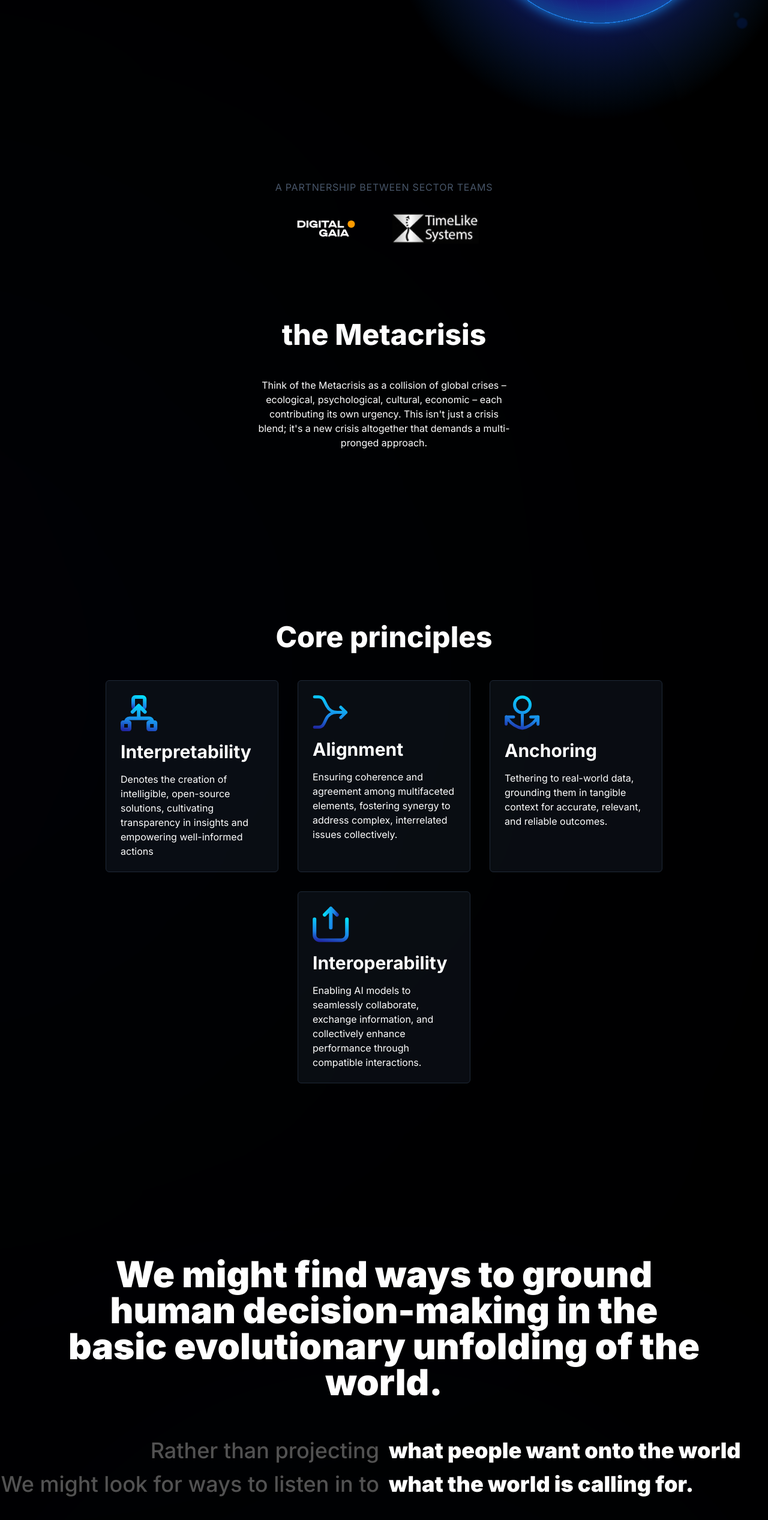
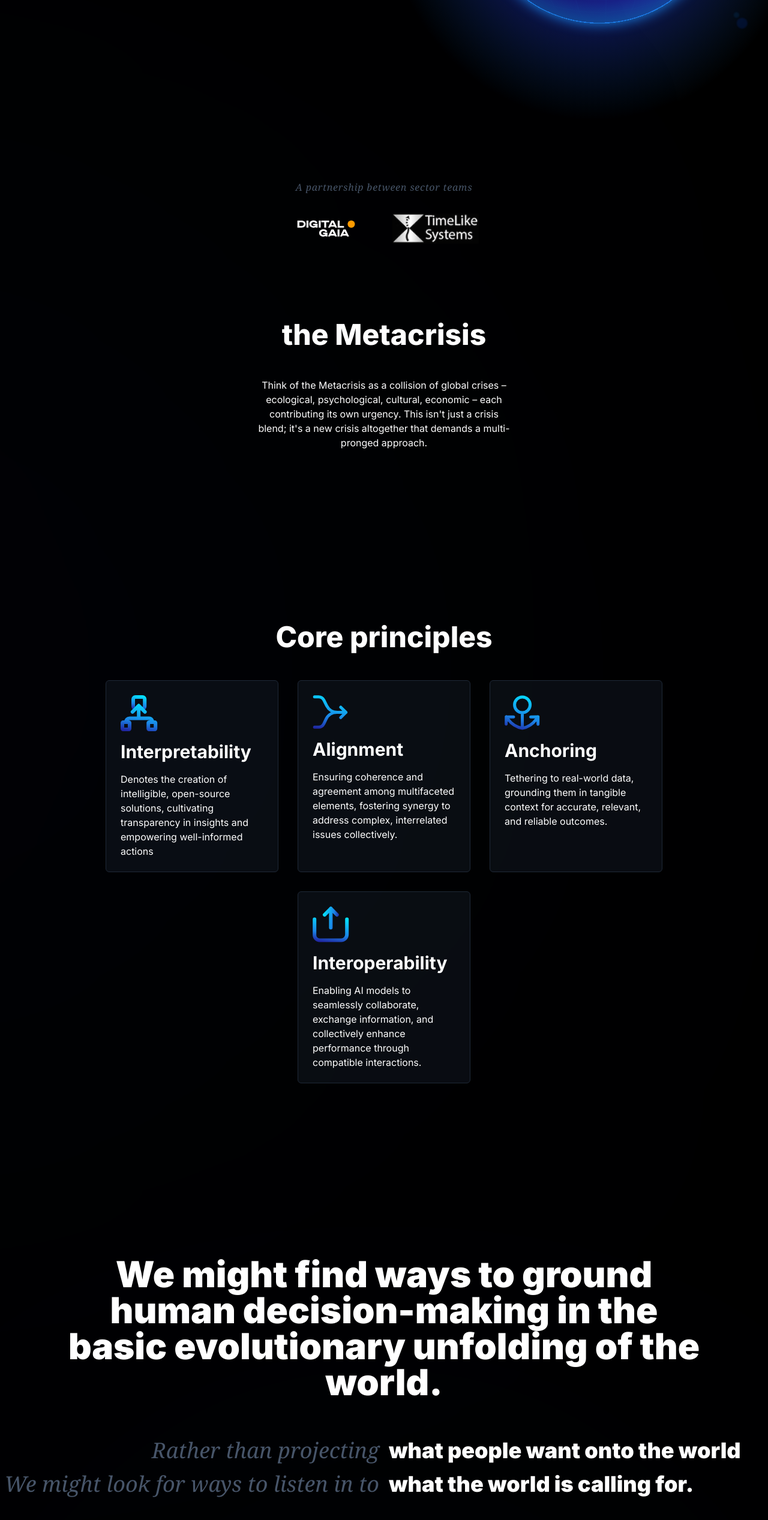
Before and after one commit to mgavillo/gaia-consortium-front, a Next.js app: page / in a window 1280 px wide. Shown: the part 636-3170 px from the top of the page at 60% size. Built offline with nearby package versions, Linux system fonts and the light colour scheme.

Commit message:
coherent fonts and color

```diff
--- a/src/app/sections/Partners.tsx
+++ b/src/app/sections/Partners.tsx
@@ -5,7 +5,7 @@ import Image from "next/image";
 export default function Partners() {
   return (
     <section id="Partners" className="w-full h-fit gap-8 -mx-24  border-slate-800 bg-opacity-40 px-8 py-8">
-      <p className=" text-slate-600 uppercase tracking-wider text-center" >A partnership between sector teams</p>
+      <p className=" text-slate-600 tracking-wider text-center italic font-serif" >A partnership between sector teams</p>
       <div className="flex flex-row flex-wrap gap-12  w-full items-center justify-center">
         <Image src={dgLogo} alt="Logo of Digital gaia" height={50} />
         <Image src={timelikeLogo} alt="Logo of Timelike" height={50} />
--- a/src/app/sections/Quote.tsx
+++ b/src/app/sections/Quote.tsx
@@ -20,11 +20,11 @@ export default function Quote() {
       </p> */}
       <div className="flex flex-col text-base xl:text-4xl font-medium gap-4">
         <div className="flex flex-col xl:flex-row items-center justify-center gap-1 lg:gap-4 ">
-          <p className="w-[700px] text-center xl:text-right text-neutral-600">Rather than projecting</p>
+          <p className="w-[700px] text-center xl:text-right text-slate-600 italic font-serif">Rather than projecting</p>
           <p className="w-[700px] text-center xl:text-left text-2xl lg:text-4xl font-black"> what people want onto the world</p>
         </div>
         <div className="flex flex-col xl:flex-row items-center justify-center gap-1 lg:gap-4 ">
-          <p className="w-[700px] text-center xl:text-right text-neutral-600">We might look for ways to listen in to</p>
+          <p className="w-[700px] text-center xl:text-right text-slate-600 italic font-serif">We might look for ways to listen in to</p>
           <p className=" w-[700px] text-center xl:text-left text-2xl lg:text-4xl font-black "> what the world is calling for.</p>
         </div>
       </div>
```
